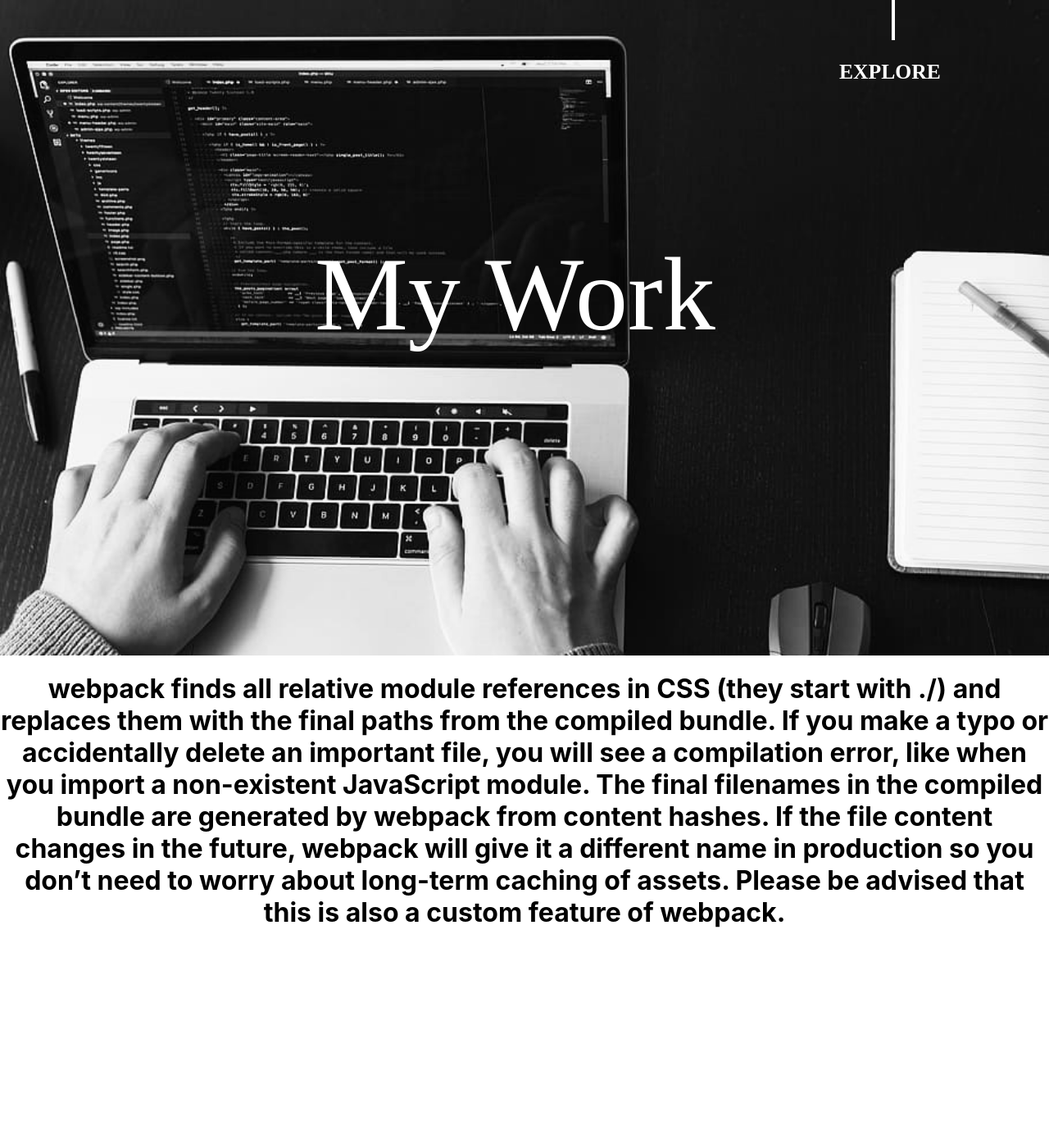
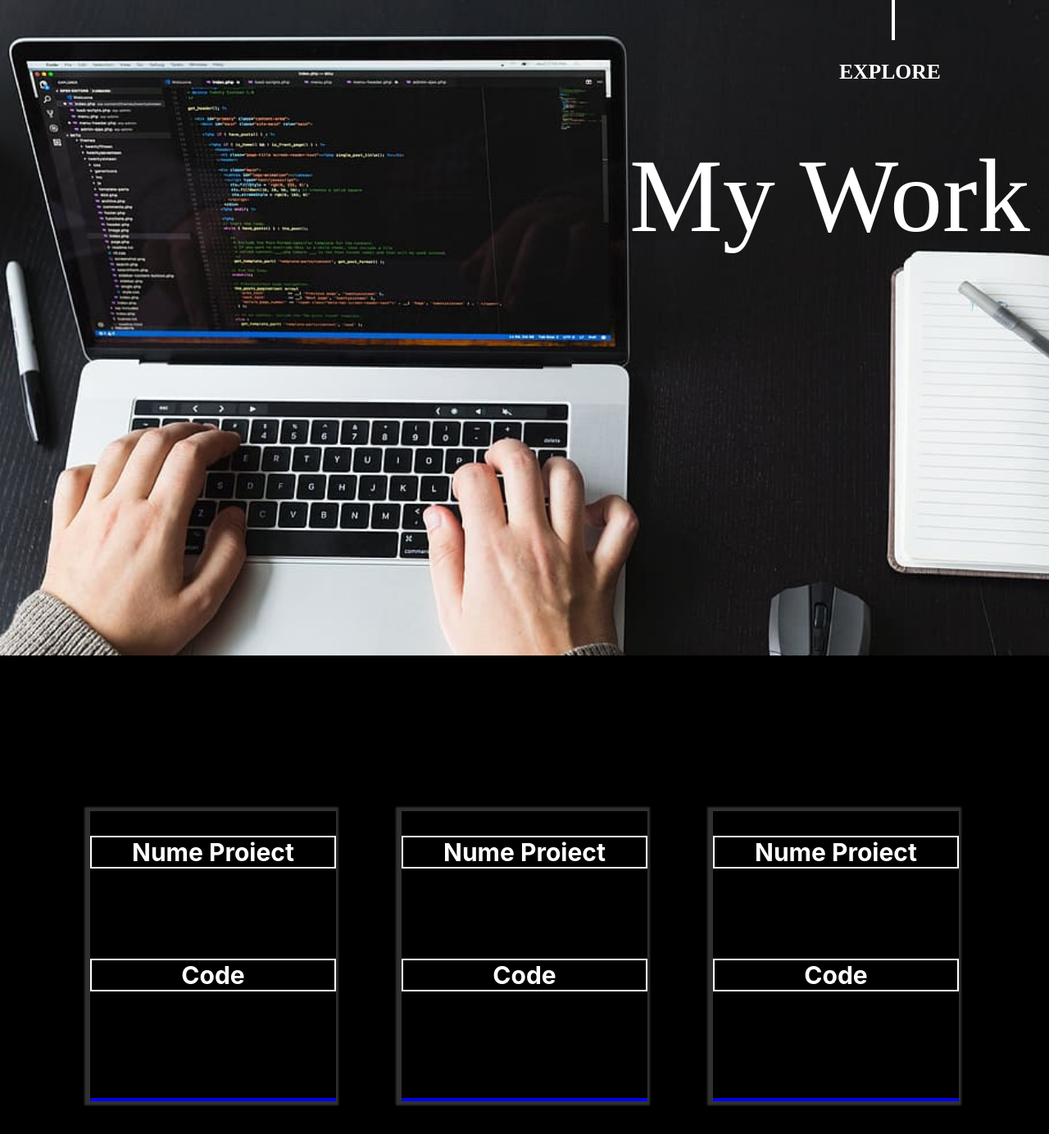
Before and after one commit to roxana20-flr/Curriculum_Vitae, a React (Create React App) app: page /#/mywork in a window 1280 px wide. Shown: the whole page at 82% size. Before the commit the page ends 1155 px from the top, so only its background shows below. Built offline with nearby package versions, Linux system fonts and the light colour scheme.

Commit message:
Body-MyWork

```diff
--- a/src/components/pages/myWork/MyWork.css
+++ b/src/components/pages/myWork/MyWork.css
@@ -4,38 +4,4 @@
 
    .MyWork{
     background-color: black;
-    margin: 0;
-  -webkit-font-smoothing: antialiased;
-  -moz-osx-font-smoothing: grayscale;
   }
-
-  /*
-
-  .row::after {
-    content: "";
-    clear: both;
-    display: table;
-  }
-
-  [class*="col-"] {
-    float: left;
-    padding: 15px;
-  }
-
-.col-1 {width: 8.33%;}
-.col-2 {width: 16.66%;}
-.col-3 {width: 25%;}
-.col-4 {width: 33.33%;}
-.col-5 {width: 41.66%;}
-.col-6 {width: 50%;}
-.col-7 {width: 58.33%;}
-.col-8 {width: 66.66%;}
-.col-9 {width: 75%;}
-.col-10 {width: 83.33%;}
-.col-11 {width: 91.66%;}
-.col-12 {width: 100%;}
-
-
-.img2{
-  width: 100%;
-} */
--- a/src/components/pages/myWork/MyWork.js
+++ b/src/components/pages/myWork/MyWork.js
@@ -1,5 +1,6 @@
 import HeaderMyWork from "./headerMyWork/HeaderMyWork";
-import Products from "../Products";
+import BodyMyWork from "../myWork/bodyMyWork/BodyMyWork";
+import "./MyWork.css";
 
 
 
@@ -8,7 +9,7 @@ function MyWork() {
     return(
         <div className="MyWork">
             <HeaderMyWork />
-            <Products/>
+            <BodyMyWork/>
         </div>
      );
  };
--- /dev/null
+++ b/src/components/pages/myWork/bodyMyWork/BodyMyWork.css
@@ -0,0 +1,81 @@
+/* .BodyMyWork{
+    display:flex;
+} */
+/*
+.BodyMyWork {
+  /* display: grid; */
+  /* grid-template-columns: repeat(auto-fill, minmax(300px, 300px)); */
+  /* gap: 10px; */
+  /* grid-auto-flow: dense; */
+  /* box-sizing: border-box; */
+  /* grid-auto-columns: 70%; */
+
+
+
+
+  /* .BodyMyWork::after {
+    content: "";
+    clear: both;
+    display:table;
+    /* grid-auto-flow: row dense; */
+
+    .BodyMyWork {
+  display: inline-grid;
+}
+/* .BodyMyWork :nth-child(4) {
+  grid-column-start: 2;
+}
+    .BodyMyWork :nth-child(3):last-child {
+        grid-column-start: span 2;
+        }
+
+      .BodyMyWork :nth-child(4) {
+        grid-column-start: 2;
+      }
+
+      .BodyMyWork :nth-child(3):last-child {
+        grid-column-start: span 2; */
+
+
+    .BodyMyWork {
+        width: 300px;
+        aspect-ratio: 1;
+        grid-gap: 10px;
+        box-shadow: -2px 0px 2px 5px rgba(255,255,255,0.19);
+        /* vertical-align: top; */
+        margin: 40px;
+      }
+      .BodyMyWork *{
+        border: 2px solid;
+        font-size: 30px;
+        /* box-sizing: border-box; */
+        /* font-family: sans-serif; */
+        /* display: grid; */
+      }
+
+  /* [class*="col-"] {
+    float: left;
+    padding: 15px;
+  }
+
+.col-1 {width: 8.33%;}
+.col-2 {width: 16.66%;}
+.col-3 {width: 25%;}
+.col-4 {width: 33.33%;}
+.col-5 {width: 41.66%;}
+.col-6 {width: 50%;}
+.col-7 {width: 58.33%;}
+.col-8 {width: 66.66%;}
+.col-9 {width: 75%;}
+.col-10 {width: 83.33%;}
+.col-11 {width: 91.66%;}
+.col-12 {width: 100%;}  */
+
+.BodyMyWork-text{
+    color: white;
+}
+
+/* @media screen and (min-width: 0) and (max-width: 2087px) and (orientation: portrait)
+.site-wrapper, .sqs-catalog-item-list {
+    font-size: calc((1 - 1) * 1.2vh + 1rem);
+} */
--- /dev/null
+++ b/src/components/pages/myWork/bodyMyWork/BodyMyWork.js
@@ -0,0 +1,44 @@
+import "./BodyMyWork.css";
+import { Link } from 'react-router-dom';
+
+
+
+
+function BodyMyWork() {
+    return(
+        <div className="">
+
+            <div className="BodyMyWork-text col-4 BodyMyWork">
+                <h3>Nume Proiect</h3>
+                <h6>Code</h6>
+                <br/>
+                <br/>
+                <Link></Link>
+
+            </div>
+
+            <div className="BodyMyWork-text col-4 BodyMyWork">
+                <h3>Nume Proiect</h3>
+                <h6>Code</h6>
+                <br/>
+                <br/>
+                <Link></Link>
+
+            </div>
+
+            <div className="BodyMyWork-text col-4 BodyMyWork">
+                <h3>Nume Proiect</h3>
+                <h6>Code</h6>
+                <br/>
+                <br/>
+                <Link></Link>
+
+            </div>
+        </div>
+
+     );
+ };
+
+
+
+  export default BodyMyWork;
--- a/src/components/pages/myWork/headerMyWork/HeaderMyWork.css
+++ b/src/components/pages/myWork/headerMyWork/HeaderMyWork.css
@@ -1,11 +1,12 @@
 .HeaderMyWork{
     position: relative;
-    background-image: url("./img2.jpg");
+    background-image: url("./img3.jpg");
     background-repeat: no-repeat;
     min-width: 100%;
     min-height: 100vh;
     background-size: cover;
     /* background-position: auto; */
+    margin-bottom: 150px;
 }
 
 .headermywork{
@@ -13,7 +14,7 @@
     font-family: "Lucida Handwriting", cursive;
     font-size: 10vw;
     position: absolute;
-    top: 25%;
-    left: 30%;
+    top: 10%;
+    left: 60%;
     font-weight: lighter;
 }
```
Also changed, not shown: src/components/pages/myWork/headerMyWork/img3.jpg (added).
